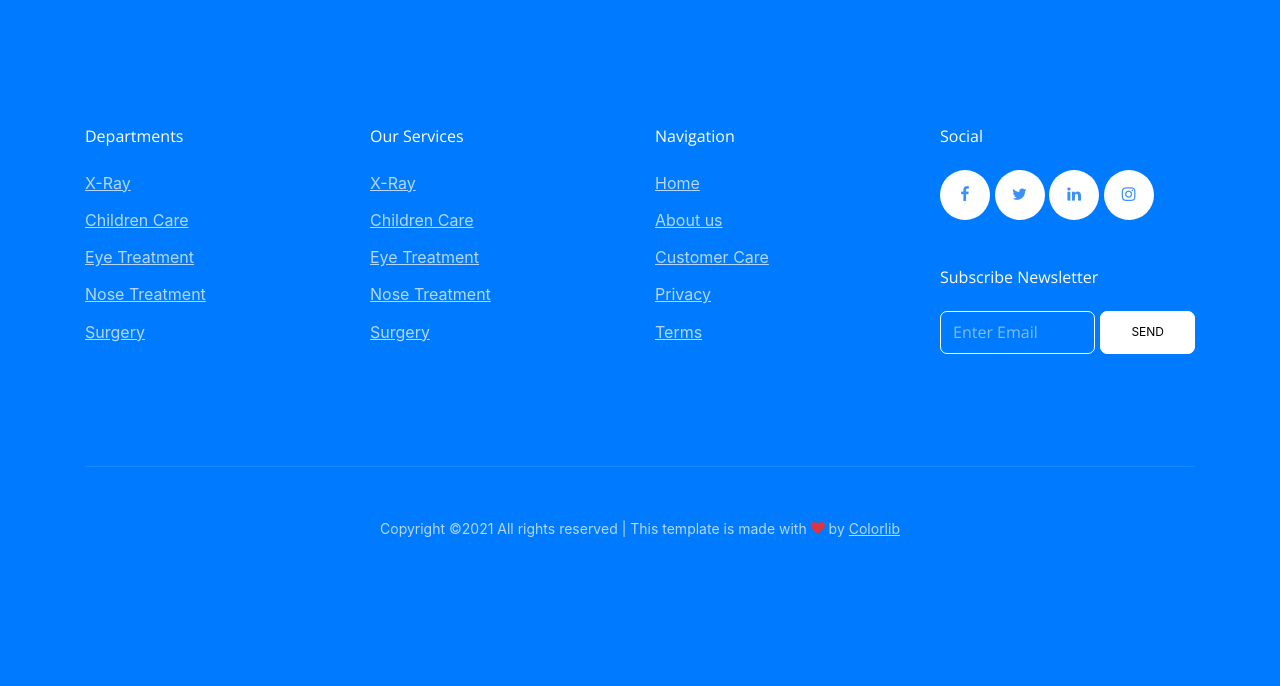
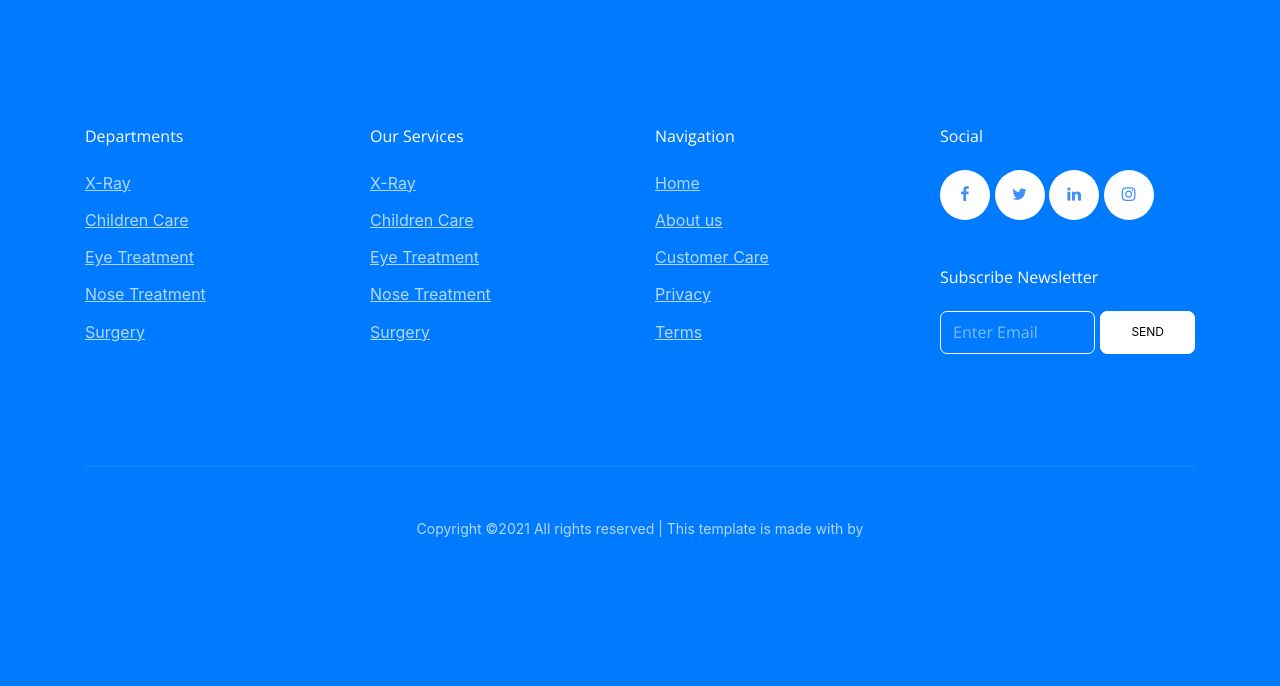
Before and after one commit to Peristratus/hopewell-flask-app, a Flask app: page / in a window 1280 px wide. Shown: the part 5199-5885 px from the top of the page. Run offline with Flask 2, Linux system fonts and the light colour scheme; some libraries are stand-ins or nearby versions; some web fonts are replaced.

Commit message:
made some changes to line 475

```diff
--- a/templates/index.html
+++ b/templates/index.html
@@ -472,7 +472,7 @@
             <div class="border-top pt-5">
               <p class="copyright"><small>
                 <!-- Link back to Colorlib can't be removed. Template is licensed under CC BY 3.0. -->
-                Copyright &copy;<script>document.write(new Date().getFullYear());</script> All rights reserved | This template is made with <i class="icon-heart text-danger" aria-hidden="true"></i> by <a href="https://colorlib.com" target="_blank" >Colorlib</a>
+                Copyright &copy;<script>document.write(new Date().getFullYear());</script> All rights reserved | This template is made with <i class="#" aria-hidden="true"></i> by <a href="https://colorlib.com" target="_blank" ></a>
                 <!-- Link back to Colorlib can't be removed. Template is licensed under CC BY 3.0. --></small></p>
 
               </div>
```
